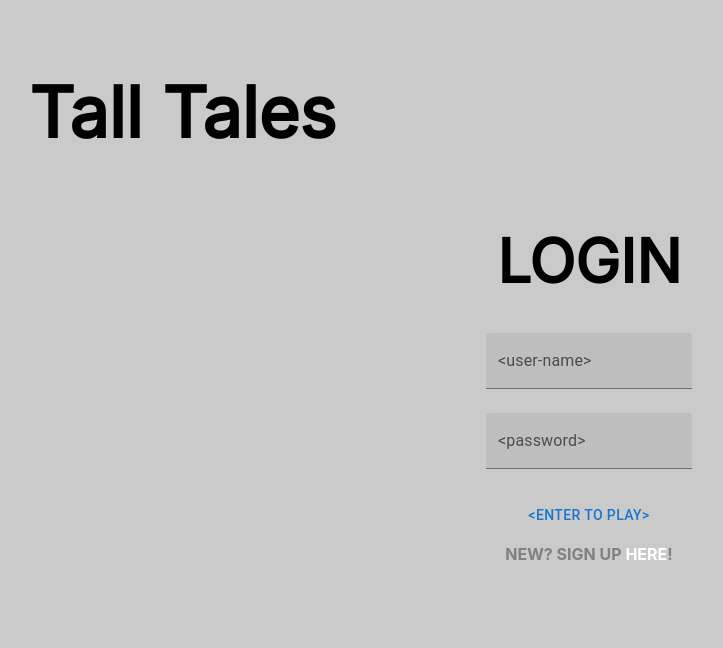
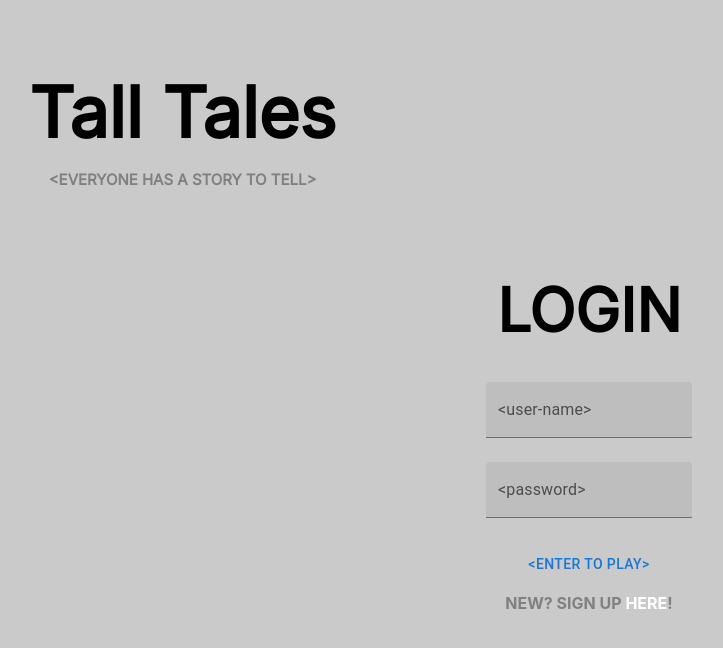
Before and after one commit to Jnwong116/TallTales, a React (Create React App) app in the folder talltales/: page / in a window 1280 px wide. Shown: the top 648 px of the page, without its empty margins (51-774 px from the left). Built offline with nearby package versions, Linux system fonts and the light colour scheme.

Commit message:
[AppName] optional Tagline under AppName

```diff
--- a/talltales/src/components/appName/appName.css
+++ b/talltales/src/components/appName/appName.css
@@ -1,7 +1,22 @@
 .app-name {
-  color: black;
-  font-size: 70px;
-  font-family: "Inter";
-  font-weight: 1000;
-  padding-left: 80px;
+    padding-left: 80px;
+    margin-bottom: 70px;
+    margin-top: 70px;
 }
+
+.app-name-name {
+    color: black;
+    font-size: 70px;
+    font-family: "Inter";
+    font-weight: 1000;
+    margin-bottom: 0px;
+    margin-top: 0px;
+}
+
+.app-name-tag {
+    color: #808080;
+    font-size: 15px;
+    font-family: "Inter";
+    font-weight: 600;
+
+}
--- a/talltales/src/components/appName/appName.js
+++ b/talltales/src/components/appName/appName.js
@@ -3,9 +3,20 @@ import React from "react";
 import "./appName.css";
 
 class AppName extends React.Component {
-  render() {
-    return <p className="app-name">Tall Tales</p>;
-  }
+
+    render() {
+        return (
+            <div className="app-name">
+                <p className="app-name-name">Tall Tales</p>
+                {/* If this.props.showTagline === true, then show the tagline */}
+                {this.props.showTagline &&
+                    <p className="app-name-tag">
+                        {"<EVERYONE HAS A STORY TO TELL>"}
+                    </p>
+                }
+            </div>
+        );
+    }
 }
 
 export default AppName;
--- a/talltales/src/pages/login/login.js
+++ b/talltales/src/pages/login/login.js
@@ -12,7 +12,7 @@ class Login extends React.Component {
         return (
             <div className="login-page">
                 <div className="login-header">
-                    <AppName></AppName>
+                    <AppName showTagline></AppName>
                 </div>
                 <UserLoginInput text="LOGIN"></UserLoginInput>
                 <TextButton text="<ENTER TO PLAY>"
--- a/talltales/src/pages/register/register.js
+++ b/talltales/src/pages/register/register.js
@@ -11,7 +11,7 @@ class Register extends React.Component {
         return (
             <div className="register-page">
                 <div className="register-header">
-                    <AppName></AppName>
+                    <AppName showTagline></AppName>
                 </div>
                 <UserLoginInput text="REGISTER"></UserLoginInput>
                 <TextButton text="<CONFIRM REGISTRATION>"
```
